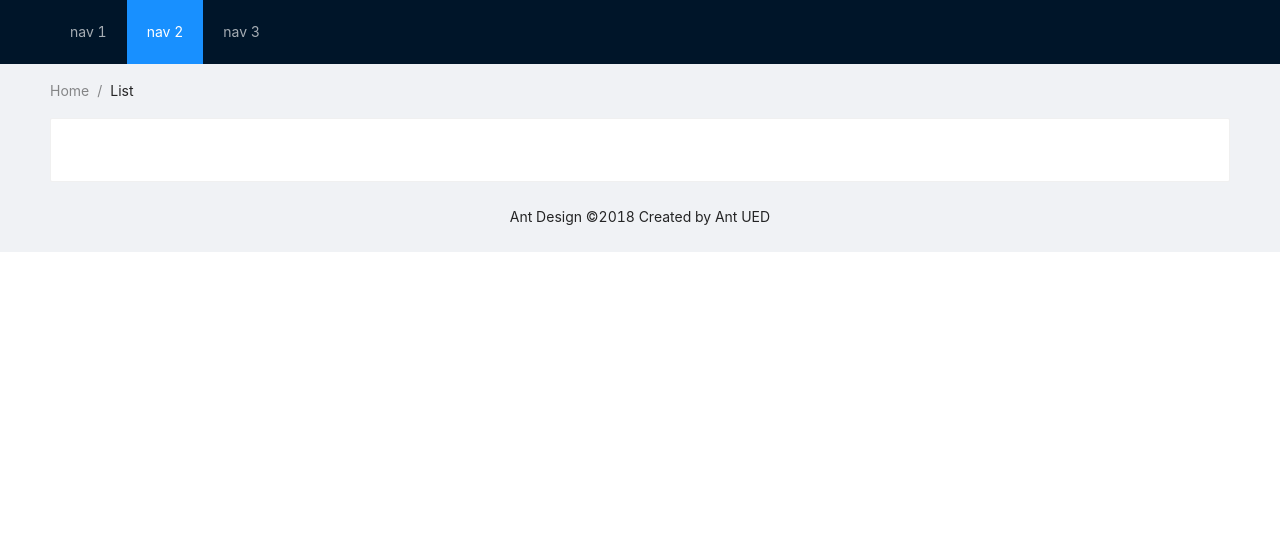
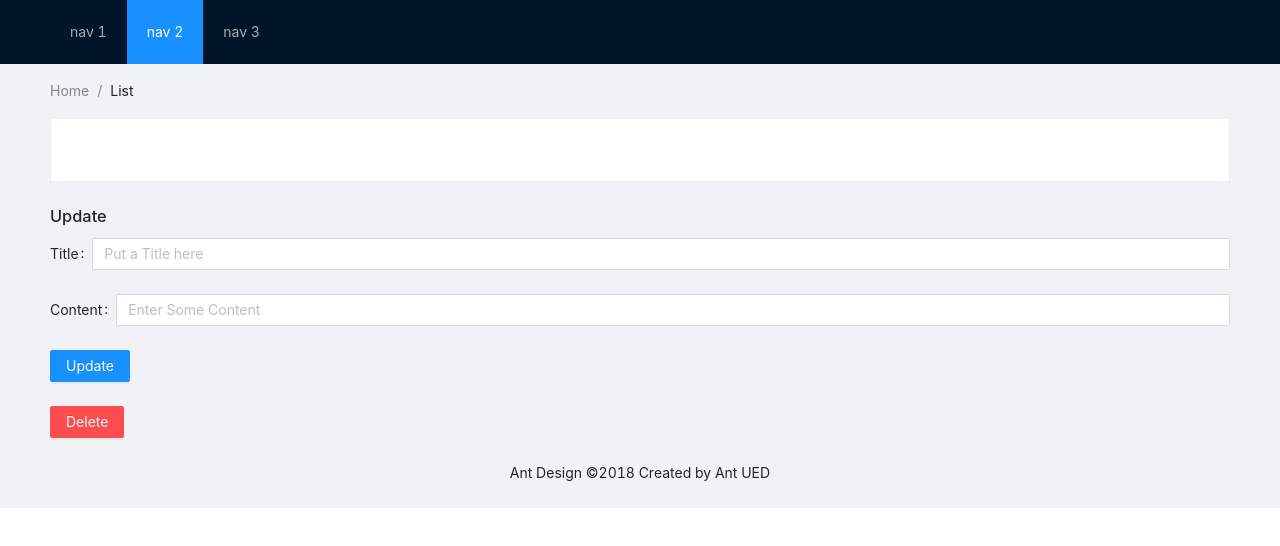
Before and after one commit to Priyeshkkumar/React-django, a React (Create React App) app in the folder frontend/gui/: page /1 in a window 1280 px wide. Shown: the top 546 px of the page. Built offline with nearby package versions, Linux system fonts and the light colour scheme; no server answers.

Commit message:
Add Create Update and Delete Forms

```diff
--- /dev/null
+++ b/frontend/gui/src/components/Form.js
@@ -0,0 +1,57 @@
+import React, { Component } from "react";
+import { Form, Input, Button } from "antd";
+import Axios from "axios";
+
+class CustomForm extends Component {
+  handleFormSubmit = (event, requestType, articleID) => {
+    const title = event.title;
+    const content = event.content;
+    switch (requestType) {
+      case "post":
+        return Axios.post("http://127.0.0.1:8000/api/", {
+          title: title,
+          content: content,
+        })
+          .then((res) => console.log(res))
+          .catch((err) => console.log(err));
+      case "put":
+        return Axios.put(`http://127.0.0.1:8000/api/${articleID}/`, {
+          title: title,
+          content: content,
+        })
+          .then((res) => console.log(res))
+          .catch((error) => console.log(error));
+    }
+    this.forceUpdate();
+  };
+
+  render() {
+    return (
+      <div>
+        <Form
+          onFinish={(event) =>
+            this.handleFormSubmit(
+              event,
+              this.props.requestType,
+              this.props.articleID
+            )
+          }
+        >
+          <Form.Item label="Title" name="title">
+            <Input name="title" placeholder="Put a Title here" />
+          </Form.Item>
+          <Form.Item label="Content" name="content">
+            <Input name="content" placeholder="Enter Some Content" />
+          </Form.Item>
+          <Form.Item>
+            <Button type="primary" htmlType="submit">
+              {this.props.ButtonText}
+            </Button>
+          </Form.Item>
+        </Form>
+      </div>
+    );
+  }
+}
+
+export default CustomForm;
--- a/frontend/gui/src/containers/ArticleDetailView.js
+++ b/frontend/gui/src/containers/ArticleDetailView.js
@@ -1,6 +1,8 @@
 import React, { Component } from "react";
 import Axios from "axios";
-import { Card } from "antd";
+import { Button, Card } from "antd";
+
+import CustomForm from "../components/Form";
 
 class ArticleDetail extends Component {
   state = {
@@ -17,11 +19,34 @@ class ArticleDetail extends Component {
     });
   }
 
+  handleDelete = (event) => {
+    const articleID = this.props.match.params.articleID;
+    // console.log(articleId);
+    Axios.delete(`http://127.0.0.1:8000/api/${articleID}`);
+    this.props.history.push("/");
+    this.forceUpdate();
+  };
+
   render() {
     return (
-      <Card title={this.state.article.title}>
-        <p>{this.state.article.content}</p>
-      </Card>
+      <div>
+        {" "}
+        <Card title={this.state.article.title}>
+          <p>{this.state.article.content}</p>
+        </Card>
+        <br />
+        <h3>Update</h3>
+        <CustomForm
+          requestType="put"
+          articleID={this.props.match.params.articleID}
+          ButtonText="Update"
+        />
+        <form onSubmit={this.handleDelete}>
+          <Button type="danger" htmlType="submit">
+            Delete
+          </Button>
+        </form>
+      </div>
     );
   }
 }
--- a/frontend/gui/src/containers/ArticleListView.js
+++ b/frontend/gui/src/containers/ArticleListView.js
@@ -2,6 +2,7 @@ import React, { Component } from "react";
 import Axios from "axios";
 
 import Articles from "../components/Articles";
+import CustomForm from "../components/Form";
 
 class ArticleList extends Component {
   state = {
@@ -17,7 +18,14 @@ class ArticleList extends Component {
   }
 
   render() {
-    return <Articles data={this.state.articles} />;
+    return (
+      <div>
+        <Articles data={this.state.articles} />
+        <br />
+        <h2>Create an Article</h2>
+        <CustomForm requestType="post" articleID={null} ButtonText="Submit" />
+      </div>
+    );
   }
 }
 
```
Also changed, not shown: 1 other file (tests, documents, lock files or other folders).
